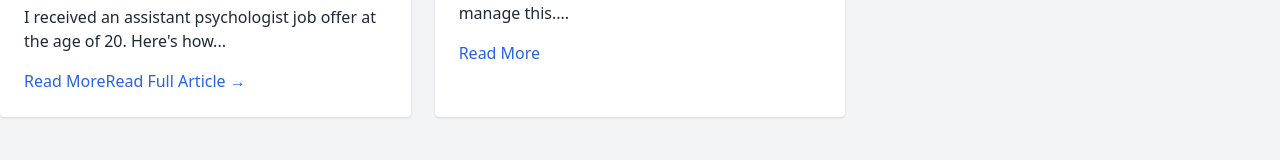
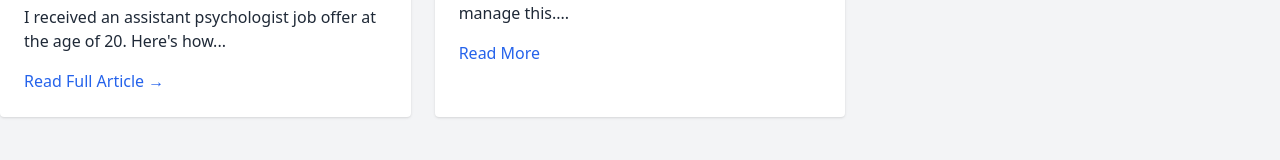
Before and after one commit to NicholasBarton-Psych/Psych, a plain HTML site: page index.html in a window 1280 px wide. Shown: the part 771-931 px from the top of the page. Drawn offline with nearby package versions, Linux system fonts and the light colour scheme.

Commit message:
Update index.html

```diff
--- a/index.html
+++ b/index.html
@@ -50,7 +50,7 @@
           <h3 class="text-xl font-bold mb-2">Become an Assistant Psychologist straight out of University</h3>
           <p class="mb-4">I received an assistant psychologist job offer at the age of 20. Here's how...
 </p>
-          <a href="#" class="text-blue-600 hover:underline">Read More<a href="assistant-psychologist.html" class="text-blue-600 hover:underline">Read Full Article →</a>
+          <a href="#" <a href="assistant-psychologist.html" class="text-blue-600 hover:underline">Read Full Article →</a>
 
         </div>
         <div class="bg-white p-6 rounded shadow">
```
